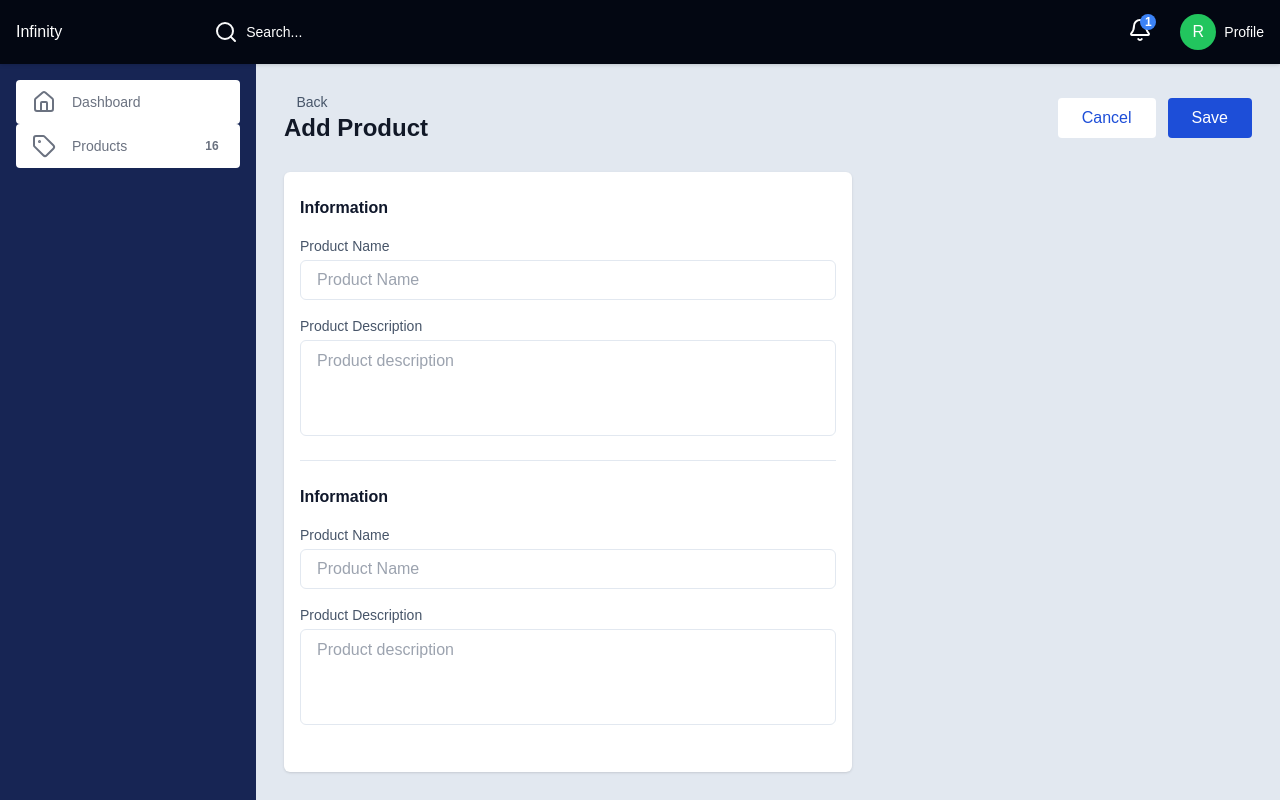
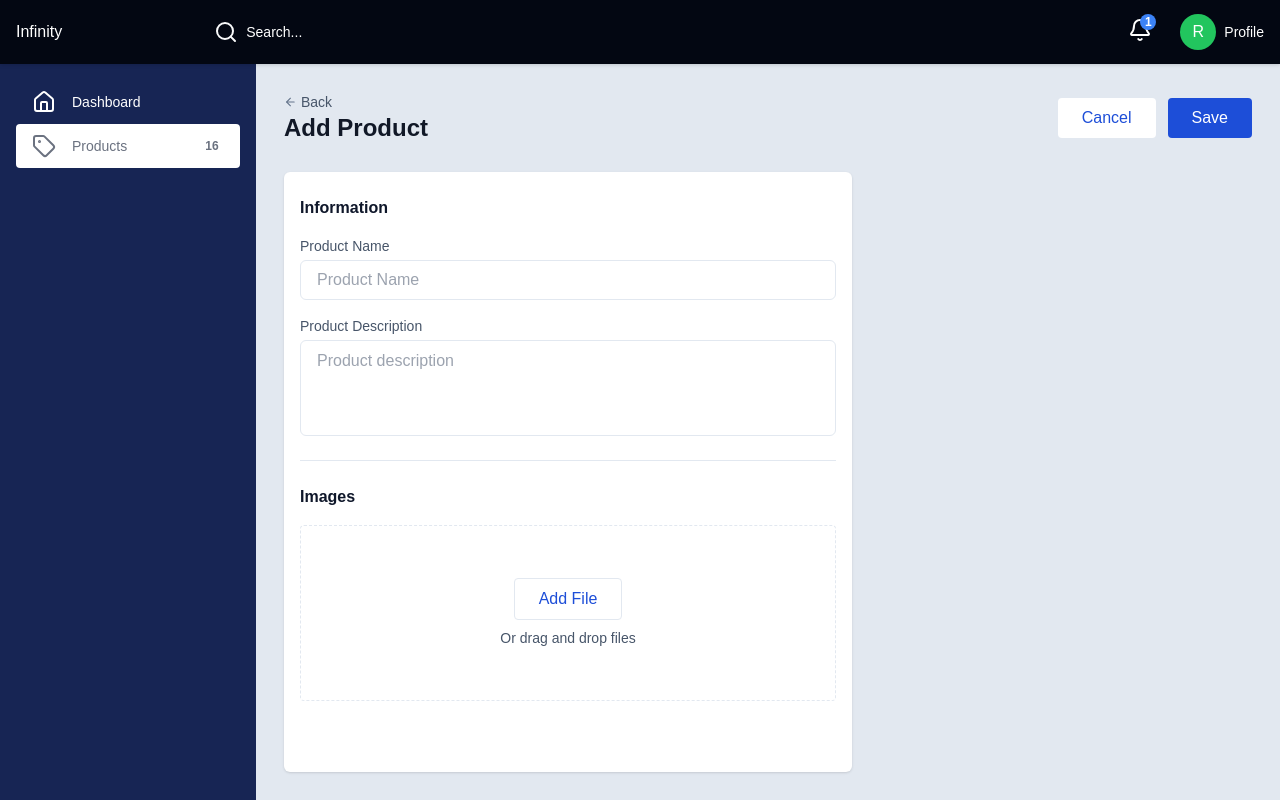
Before and after one commit to asim16111980/Infinity-Dashboard, a Next.js app: page /products/add in a window 1280 px wide. Built offline with nearby package versions, Linux system fonts and the light colour scheme.

Commit message:
Create FileUploade Component

```diff
--- a/src/app/(pages)/products/add/page.tsx
+++ b/src/app/(pages)/products/add/page.tsx
@@ -1,6 +1,7 @@
 import TextInput from "@/ui/components/TextInput/TextInput";
 import PageHeader from "@/ui/components/PageHeader/PageHeader";
 import Textarea from "@/ui/components/Textarea/Textarea";
+import FileUploader from "@/ui/components/FileUploader/FileUploader";
 
 const Page = () => {
   return (
@@ -11,13 +12,9 @@ const Page = () => {
           {
             variant: "secondary",
             title: "cancel",
-            className: "bg-white text-base text-blue-700 rounded",
           },
           {
             title: "save",
-            href: "/products/add",
-            className:
-              "text-white text-base bg-blue-700 rounded",
           },
         ]}
         backButton
@@ -38,17 +35,8 @@ const Page = () => {
             />
           </div>
           <div className="flex flex-col gap-4 py-6">
-            <h3 className="text-base font-bold text-slate-900">Information</h3>
-            <TextInput
-              label="Product Name"
-              // value=""
-              // onChange={() => {}}
-              placeholder="product name"
-            />
-            <Textarea
-              label="Product Description"
-              placeholder="Product description"
-            />
+            <h3 className="text-base font-bold text-slate-900">Images</h3>
+            <FileUploader />
           </div>
         </div>
         <div className="w-96"></div>
--- a/src/app/(pages)/products/page.tsx
+++ b/src/app/(pages)/products/page.tsx
@@ -15,7 +15,6 @@ const Page = () => {
           {
             variant: "secondary",
             title: "export",
-            className: "bg-white text-base text-blue-700 rounded",
           },
           {
             asLink: true,
@@ -23,8 +22,6 @@ const Page = () => {
             iconName: "plus",
             iconClassName: "size-6",
             href: "/products/add",
-            className:
-              "text-white text-base bg-blue-700 rounded",
           },
         ]}
       />
--- a/src/ui/components/Button/RegularButton.tsx
+++ b/src/ui/components/Button/RegularButton.tsx
@@ -19,8 +19,14 @@ const RegularButton = ({
   ...props
 }: React.PropsWithChildren<ButtonProps>) => {
   const classes = clsx(
-    "flex items-center justify-center gap-2  px-6 py-2",
-    className
+    "flex items-center justify-center rounded",
+    className || [
+      "gap-2 px-6 py-2",
+      {
+        "text-white text-base bg-blue-700": variant === "primary",
+        "bg-white text-base text-blue-700": variant === "secondary",
+      },
+    ]
   );
 
   if (asLink) {
--- /dev/null
+++ b/src/ui/components/FileUploader/FileUploader.tsx
@@ -0,0 +1,40 @@
+"use client";
+
+import { useRef } from "react";
+import RegularButton from "../Button/RegularButton";
+
+const FileUploader = () => {
+  const fileInputRef = useRef<HTMLInputElement>(null);
+
+  const handleClick = () => {
+    fileInputRef.current?.click();
+  };
+
+  const handleFileChange = (event: React.ChangeEvent<HTMLInputElement>) => {
+    const files = event.target.files;
+    if (files && files.length > 0) {
+      console.log(files);
+    }
+  };
+
+  return (
+    <div className="w-full h-44 flex flex-col items-center justify-center gap-2 select-none rounded border border-dashed border-slate-200">
+      <RegularButton
+        variant="secondary"
+        onClick={handleClick}
+        title="add file"
+        className="text-base text-blue-700 border border-slate-200 bg-white px-6 py-2"
+      />
+      <p className="text-slate-600 text-sm">Or drag and drop files</p>
+      <input
+        type="file"
+        ref={fileInputRef}
+        onChange={handleFileChange}
+        className="hidden"
+        // multiple
+      />
+    </div>
+  );
+};
+
+export default FileUploader;
--- /dev/null
+++ b/src/ui/components/FileUploader/fileUploader.type.ts
@@ -0,0 +1,3 @@
+export interface FileUploaderProps{
+
+}
--- a/src/ui/components/PageHeader/PageHeader.tsx
+++ b/src/ui/components/PageHeader/PageHeader.tsx
@@ -16,7 +16,7 @@ const PageHeader = ({
             title="back"
             iconName="arrowLeft"
             iconClassName="size-3.5 text-slate-500"
-            className="w-12 h-5 text-sm text-slate-600 gap-1"
+            className="w-12 h-5 p-0 text-sm text-slate-600 gap-1"
           />
         )}
         <h2 className="text-2xl font-bold text-gray-900 capitalize">{title}</h2>
--- a/src/ui/layout/Sidebar.tsx
+++ b/src/ui/layout/Sidebar.tsx
@@ -6,13 +6,17 @@ import { SIDEBAR_LINKS } from "@/constants/sidebarLinks";
 
 const Sidebar = () => {
   const pathname = usePathname();
-  const isActive =
-    pathname === "/products" || pathname.startsWith("/products/");
+
+  // console.log(isActive);
+
   return (
     <aside className="w-64 h-full bg-blue-950 text-white p-4">
       <nav>
         <ul className="flex flex-col">
-          {SIDEBAR_LINKS.map((link) => (
+          {SIDEBAR_LINKS.map((link) => {
+            const isActive =
+              pathname === link.href || pathname.startsWith(`${link.href}/`);
+            return (
               <li key={link.href} className="w-full h-11">
                 <SidebarLink
                   isActive={isActive}
@@ -22,7 +26,8 @@ const Sidebar = () => {
                   badgeCount={link.badgeCount}
                 />
               </li>
-          ))}
+            );
+          })}
         </ul>
       </nav>
     </aside>
```
Lines whose indentation alone changed are shown as unchanged.
